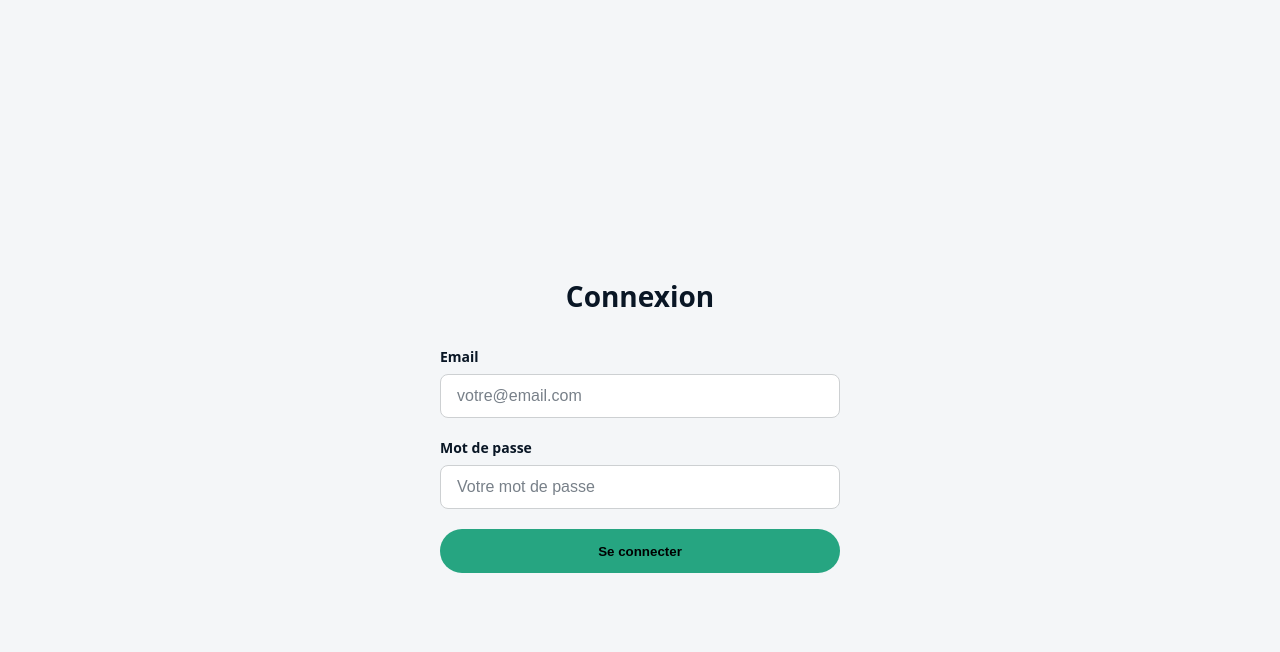
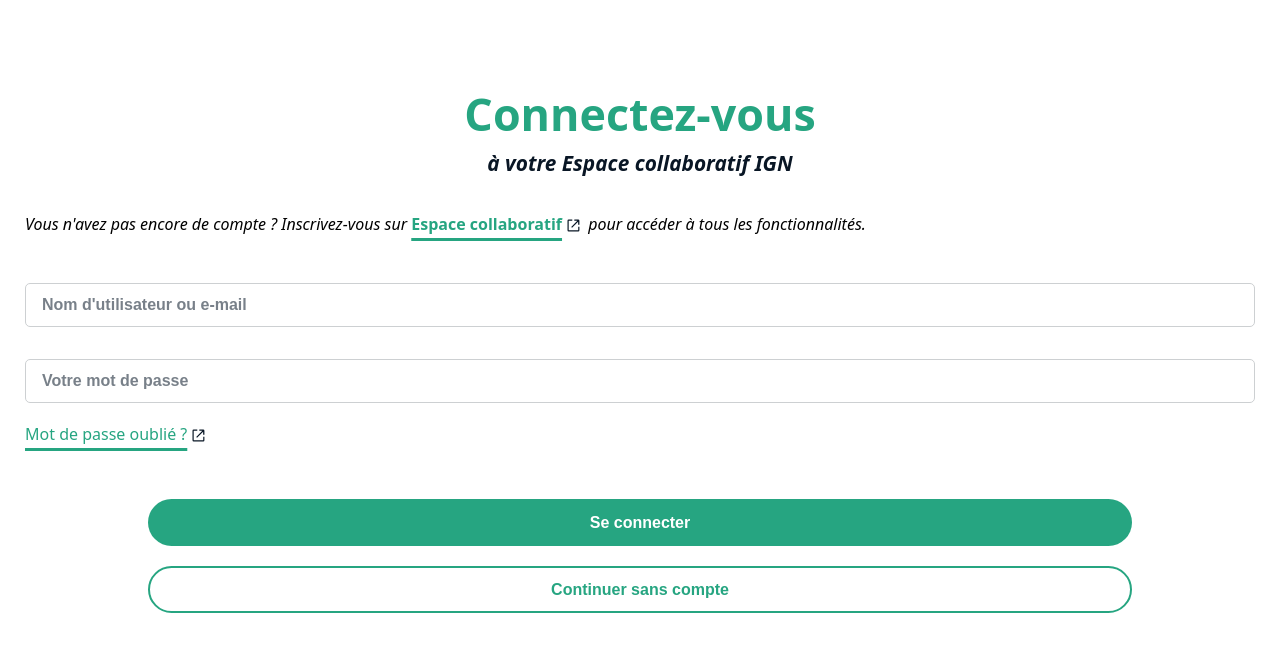
Before and after one commit to IGNF/espaceco-mobile-refonte, a React (Vite) app: page /login in a window 1280 px wide. Shown: the top 652 px of the page. Built offline with nearby package versions, Linux system fonts and the light colour scheme.

Commit message:
work on login page design, and create new component for external links

```diff
--- a/src/app/providers/AuthContext.ts
+++ b/src/app/providers/AuthContext.ts
@@ -1,8 +1,8 @@
 import { createContext } from 'react';
-import type { User } from '@/domain/user/models';
+import type { AppUser } from '@/domain/user/models';
 
 export interface AuthContextType {
-  user: User | null;
+  user: AppUser | null;
   isAuthenticated: boolean;
   isLoading: boolean;
   login: (email: string, password: string) => Promise<void>;
--- a/src/features/auth/pages/LoginPage.module.css
+++ b/src/features/auth/pages/LoginPage.module.css
@@ -1,23 +1,6 @@
 .container {
-  min-height: 100vh;
-  display: flex;
-  align-items: center;
-  justify-content: center;
-  padding: 1rem;
-  background-color: var(--color-light-light);
-}
-
-.content {
-  width: 100%;
-  max-width: 400px;
-}
-
-.title {
-  font-size: 1.75rem;
-  font-weight: 700;
-  color: var(--color-dark);
-  margin-bottom: 2rem;
-  text-align: center;
+  margin-top: 1.75rem;
+	padding: 25px;
 }
 
 .form {
@@ -30,27 +13,25 @@
 	display: flex;
 	flex-direction: column;
 	gap: 0.5rem;
+	margin-top: 0.75rem;
 }
 
-.field label {
-  font-size: 0.875rem;
-  font-weight: 600;
-  color: var(--color-dark);
+.forgotPasswordLinkContainer {
+	margin-bottom: 2rem;
 }
 
-.field input {
-  padding: 0.75rem 1rem;
-  border: 1px solid var(--color-light-shade);
-  border-radius: 8px;
-  font-size: 1rem;
-  transition: border-color 0.2s;
+.submitButton,
+.continueWithoutAccountButton {
+	width: 80%;
+	margin: auto;
 }
 
-.field input:focus {
-  outline: none;
-  border-color: var(--color-primary);
+.register {
+	margin-top: 2rem;
+	margin-bottom: 2rem;
 }
 
-.field input::placeholder {
-  color: var(--color-medium);
+.registerLink {
+	font-style: normal !important;
+	font-weight: 600;
 }
--- a/src/features/auth/pages/LoginPage.tsx
+++ b/src/features/auth/pages/LoginPage.tsx
@@ -1,20 +1,24 @@
-import { useState, useEffect } from 'react';
-import { useNavigate } from 'react-router-dom';
-import { useTranslation } from 'react-i18next';
-import { useAuth } from '../hooks/useAuth';
-import { Button } from '@/shared/ui/Button';
-import styles from './LoginPage.module.css';
+import { useState, useEffect } from "react";
+import { useNavigate } from "react-router-dom";
+import { Trans, useTranslation } from "react-i18next";
+import { useAuth } from "../hooks/useAuth";
+import { Button } from "@/shared/ui/Button";
+import { ExternalLink } from "@/shared/ui/ExternalLink";
+
+import typography from "@/shared/styles/typography.module.css";
+import inputs from "@/shared/styles/inputs.module.css";
+import styles from "./LoginPage.module.css";
 
 export function LoginPage() {
 	const { t } = useTranslation();
 	const navigate = useNavigate();
 	const { login, isAuthenticated } = useAuth();
-  const [email, setEmail] = useState('');
-  const [password, setPassword] = useState('');
+	const [email, setEmail] = useState("");
+	const [password, setPassword] = useState("");
 
 	useEffect(() => {
 		if (isAuthenticated) {
-      navigate('/home', { replace: true });
+			navigate("/home", { replace: true });
 		}
 	}, [isAuthenticated, navigate]);
 
@@ -25,39 +29,83 @@
 	const handleLogin = async (e: React.FormEvent) => {
 		e.preventDefault();
 		await login(email, password);
-    navigate('/home');
+		navigate("/home");
+	};
+
+	const continueWithoutAccount = () => {
+		// add some anonymous flag here?
+		navigate("/home");
 	};
 
 	return (
 		<div className={styles.container}>
 			<div className={styles.content}>
-        <h1 className={styles.title}>{t('login.title')}</h1>
+				<h1 className={typography.title}>{t("login.title")}</h1>
+				<h2 className={typography.subtitle}>{t("login.subtitle")}</h2>
+				<p
+					className={
+						typography.paragraph +
+						" " +
+						typography.italic +
+						" " +
+						styles.register
+					}
+				>
+					<Trans
+						i18nKey="login.register"
+						components={{
+							a: (
+								<ExternalLink
+									href="https://espacecollaboratif.ign.fr/"
+									className={styles.registerLink}
+								>
+									{""}
+								</ExternalLink>
+							),
+						}}
+					/>
+				</p>
 
 				<form className={styles.form} onSubmit={handleLogin}>
 					<div className={styles.field}>
-            <label htmlFor="email">{t('login.email')}</label>
 						<input
 							id="email"
 							type="email"
 							value={email}
 							onChange={(e) => setEmail(e.target.value)}
-              placeholder={t('login.emailPlaceholder')}
+							placeholder={t("login.loginPlaceholder")}
 						/>
 					</div>
 
 					<div className={styles.field}>
-            <label htmlFor="password">{t('login.password')}</label>
 						<input
+							className={inputs.input}
 							id="password"
 							type="password"
 							value={password}
 							onChange={(e) => setPassword(e.target.value)}
-              placeholder={t('login.passwordPlaceholder')}
+							placeholder={t("login.passwordPlaceholder")}
 						/>
 					</div>
+					<div className={styles.forgotPasswordLinkContainer}>
+						<ExternalLink
+							href={t("login.forgotPassword")}
+							className={styles.forgotPasswordLink}
+						>
+							{t("login.forgotPassword")}
+						</ExternalLink>
+					</div>
 
-          <Button type="submit" fullWidth>
-            {t('login.submit')}
+					<Button type="submit" className={styles.submitButton}>
+						{t("login.submit")}
+					</Button>
+					<Button
+						className={styles.continueWithoutAccountButton}
+						type="button"
+						variant="outline"
+						onClick={continueWithoutAccount}
+					>
+						{t("login.continueWithoutAccount")}
 					</Button>
 				</form>
 			</div>
--- a/src/features/welcome/pages/WelcomePage.tsx
+++ b/src/features/welcome/pages/WelcomePage.tsx
@@ -24,8 +24,8 @@
   }
 
   const handleContinue = () => {
-    // markAsSeen();
-    // navigate('/login');
+    markAsSeen();
+    navigate('/login');
   };
 
   return (
--- a/src/shared/i18n/locales/fr.json
+++ b/src/shared/i18n/locales/fr.json
@@ -6,12 +6,16 @@
     "cta": "Continuer"
   },
   "login": {
-    "title": "Connexion",
-    "email": "Email",
-    "emailPlaceholder": "votre@email.com",
+    "title": "Connectez-vous",
+    "subtitle": "à votre Espace collaboratif IGN",
+    "register": "Vous n'avez pas encore de compte ? Inscrivez-vous sur <a>Espace collaboratif</a> pour accéder à tous les fonctionnalités.",
+    "login": "Login",
+    "loginPlaceholder": "Nom d'utilisateur ou e-mail",
     "password": "Mot de passe",
     "passwordPlaceholder": "Votre mot de passe",
-    "submit": "Se connecter"
+    "forgotPassword": "Mot de passe oublié ?",
+    "submit": "Se connecter",
+    "continueWithoutAccount": "Continuer sans compte"
   },
   "home": {
     "title": "Espace collaboratif",
--- /dev/null
+++ b/src/shared/styles/inputs.module.css
@@ -0,0 +1,17 @@
+input {
+  padding: 0.75rem 1rem;
+  border-radius: 5px;
+  border: 1px solid var(--color-light-shade);
+  font-size: 1rem;
+  transition: border-color 0.2s;
+}
+
+input:focus {
+  outline: none;
+  border-color: var(--color-primary);
+}
+
+input::placeholder {
+  color: var(--color-medium);
+  font-weight: 600;
+}
--- a/src/shared/styles/typography.module.css
+++ b/src/shared/styles/typography.module.css
@@ -1,3 +1,9 @@
+/* Classic styles for typography */
+.italic {
+  font-style: italic;
+}
+
+/* Titles */
 .title {
   font-size: 2.8rem;
   font-weight: 600;
@@ -7,7 +13,7 @@
 }
 
 .subtitle {
-  font-size: 1.4rem;
+  font-size: 1.3rem;
   font-style: italic;
   font-weight: 600;
   color: var(--color-dark);
@@ -15,11 +21,13 @@
   margin-top: 0;
 }
 
+/* Paragraphs */
 .paragraph {
   font-size: 1rem;
   line-height: 1.9;
 }
 
+/* Headings */
 .heading1 {
   font-size: 2rem;
   font-weight: 700;
@@ -34,13 +42,22 @@
   margin: 0;
 }
 
+/* Body */
 .body {
   font-size: 1rem;
   line-height: 1.6;
   color: var(--color-dark);
 }
 
+/* Captions */
 .caption {
   font-size: 0.875rem;
   color: var(--color-medium);
 }
+
+/* Links */
+a {
+  color: var(--color-primary);
+  text-decoration-thickness: 2.5px;
+  text-underline-offset: 0.5rem;
+}
--- a/src/shared/ui/Button/Button.module.css
+++ b/src/shared/ui/Button/Button.module.css
@@ -7,6 +7,7 @@
   border-radius: 100px;
   padding: 12.5px 25px;
   font-weight: 600;
+  font-size: 1rem;
   cursor: pointer;
   transition: background-color 0.2s, border-color 0.2s, opacity 0.2s;
 }
--- /dev/null
+++ b/src/shared/ui/ExternalLink/ExternalLink.module.css
@@ -0,0 +1,13 @@
+.externalLink {
+  display: inline;
+  color: var(--color-primary);
+  text-decoration-thickness: 2.5px;
+  text-underline-offset: 0.5rem;
+}
+
+.icon {
+  display: inline-block;
+  width: 22px;
+  height: 22px;
+  vertical-align: middle;
+}
--- /dev/null
+++ b/src/shared/ui/ExternalLink/ExternalLink.tsx
@@ -0,0 +1,45 @@
+import type { AnchorHTMLAttributes, ReactNode } from 'react'
+import styles from './ExternalLink.module.css'
+import ExternalLinkIcon from '@/shared/assets/icons/icon-external-link.svg'
+
+export interface ExternalLinkProps extends AnchorHTMLAttributes<HTMLAnchorElement> {
+  children: ReactNode
+  href: string
+  showIcon?: boolean
+}
+
+export function ExternalLink({
+  children,
+  href,
+  showIcon = true,
+  className,
+  target = '_blank',
+  rel = 'noopener noreferrer',
+  ...rest
+}: ExternalLinkProps) {
+  const classNames = [
+    styles.externalLink,
+    className ?? '',
+  ]
+    .filter(Boolean)
+    .join(' ')
+
+  return (
+    <a
+      href={href}
+      target={target}
+      rel={rel}
+      className={classNames}
+      {...rest}
+    >
+      {children}
+      {showIcon && (
+        <img
+          src={ExternalLinkIcon}
+          alt=""
+          className={styles.icon}
+        />
+      )}
+    </a>
+  )
+}
--- /dev/null
+++ b/src/shared/ui/ExternalLink/index.ts
@@ -0,0 +1,2 @@
+export { ExternalLink } from './ExternalLink'
+export type { ExternalLinkProps } from './ExternalLink'
--- a/src/styles/global.css
+++ b/src/styles/global.css
@@ -29,7 +29,7 @@
 :root {
 	--color-primary: #26A581;
 	--color-primary-rgb: 38,165,129;
-	--color-primary-contrast: #000000;
+	--color-primary-contrast: #ffffff;
 	--color-primary-contrast-rgb: 0,0,0;
 	--color-primary-shade: #1C7B66;
 	--color-primary-tint: #3cae8e;
```
Lines whose indentation alone changed are shown as unchanged.
